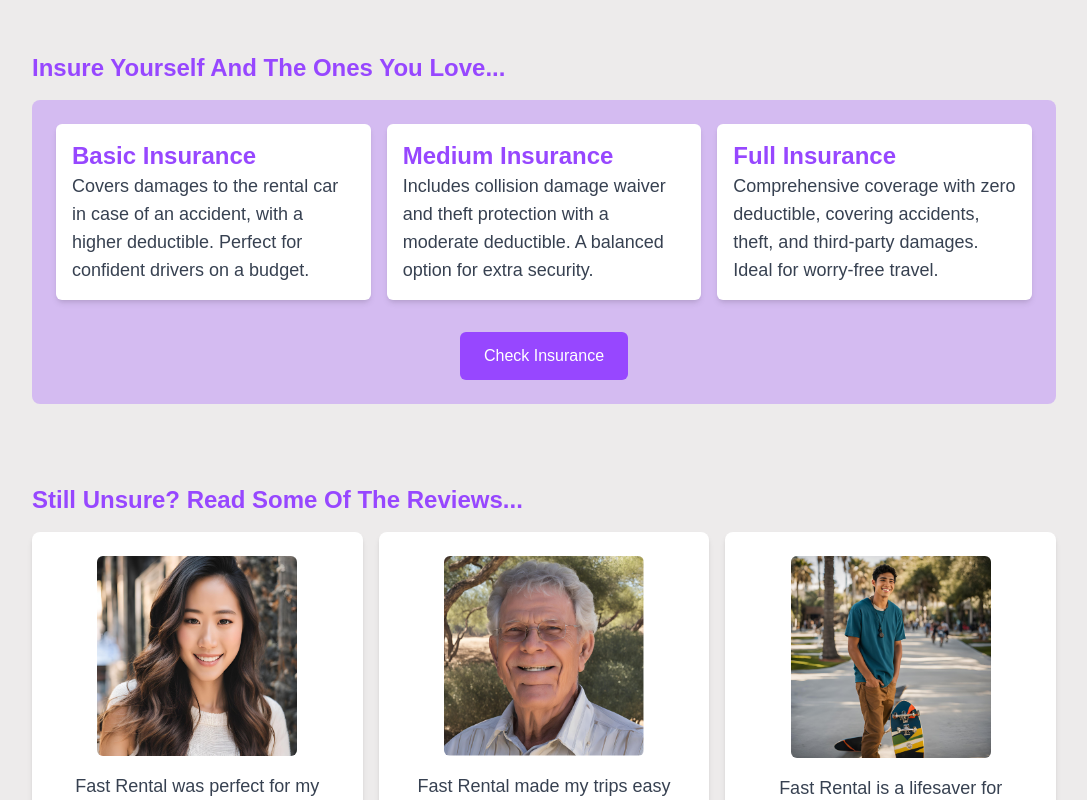
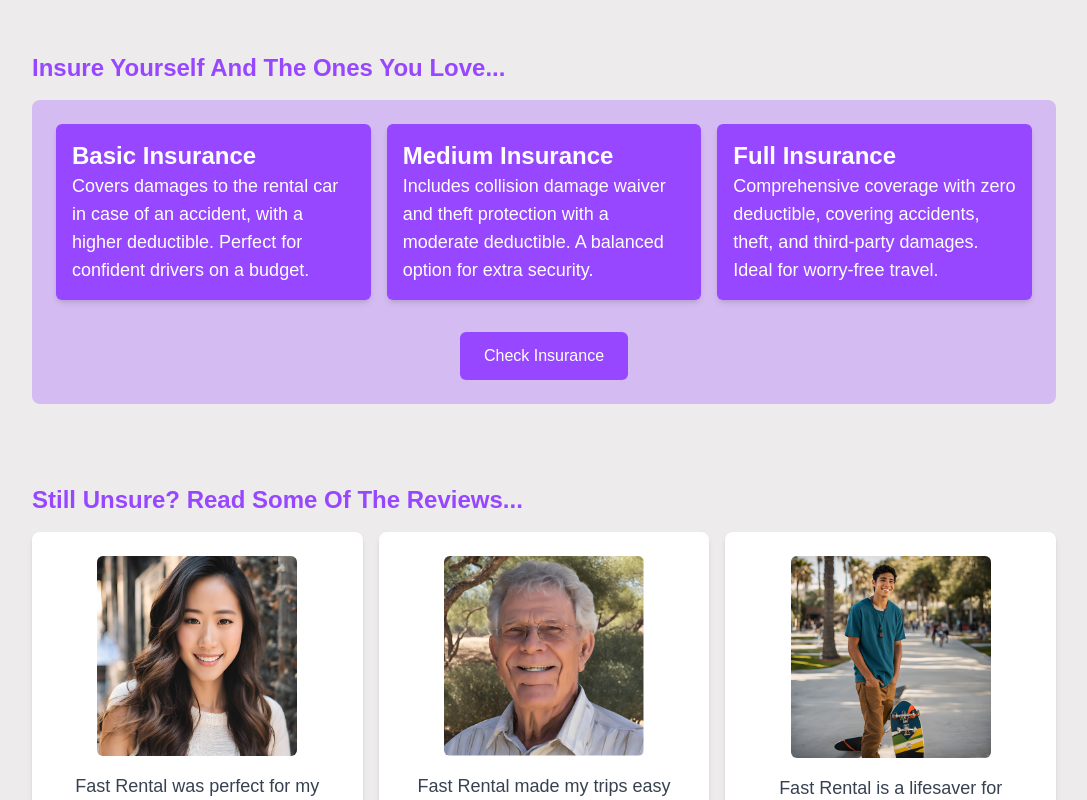
Before and after one commit to mjuric05/HCL-2024-2025, a Next.js app in the folder source/: page / in a window 1280 px wide. Shown: the part 1019-1819 px from the top of the page, without its empty margins (96-1183 px from the left). Built offline with nearby package versions, Linux system fonts and the light colour scheme.

Commit message:
Added blur to navigation

```diff
--- a/source/src/app/page.tsx
+++ b/source/src/app/page.tsx
@@ -165,23 +165,23 @@ export default function Home() {
           }}
         >
           <div className="flex flex-col md:flex-row justify-between space-y-4 md:space-y-0 md:space-x-4">
-            <div className="flex-1 bg-white p-4 rounded-md shadow-md">
-              <h3 className={titleh3ClassName}>Basic Insurance</h3>
-              <p className="text-gray-700 text-lg">
+            <div className="bg-[#9747FF] flex-1 dark:bg-[#1a1a1a] p-4 rounded-md shadow-md">
+              <h3 className={`${titleh3ClassName} text-white dark:text-[#9747FF]`}>Basic Insurance</h3>
+              <p className="text-white-700 text-lg">
                 Covers damages to the rental car in case of an accident, with a higher deductible. Perfect for confident drivers on a budget.
               </p>
             </div>
 
-            <div className="flex-1 bg-white p-4 rounded-md shadow-md">
-              <h3 className={titleh3ClassName}>Medium Insurance</h3>
-              <p className="text-gray-700 text-lg">
+            <div className="bg-[#9747FF] flex-1 dark:bg-[#1a1a1a] p-4 rounded-md shadow-md">
+              <h3 className={`${titleh3ClassName} text-white dark:text-[#9747FF]`}>Medium Insurance</h3>
+              <p className="text-white-700 text-lg">
                 Includes collision damage waiver and theft protection with a moderate deductible. A balanced option for extra security.
               </p>
             </div>
 
-            <div className="flex-1 bg-white p-4 rounded-md shadow-md">
-              <h3 className={titleh3ClassName}>Full Insurance</h3>
-              <p className="text-gray-700 text-lg">
+            <div className="bg-[#9747FF] flex-1 dark:bg-[#1a1a1a] p-4 rounded-md shadow-md">
+              <h3 className={`${titleh3ClassName} text-white dark:text-[#9747FF]`}>Full Insurance</h3>
+              <p className="text-white-700 text-lg">
                 Comprehensive coverage with zero deductible, covering accidents, theft, and third-party damages. Ideal for worry-free travel.
               </p>
             </div>
--- a/source/src/components/navigation.tsx
+++ b/source/src/components/navigation.tsx
@@ -72,7 +72,7 @@ export function Navigation() {
     }, [isMenuOpen]);
 
     return (
-        <div ref={menuRef} className="fixed top-0 left-0 w-full z-50 backdrop-blur-md">
+        <div ref={menuRef} className="fixed top-0 left-0 w-full z-50 backdrop-blur-md bg-white/75 dark:bg-black/25">
             <div className="flex justify-between items-center w-full px-4 pt-4">
                 <Link href="/">
                     <h1 className="text-4xl font-bold pl-4 md:pl-8 cursor-pointer">
```
